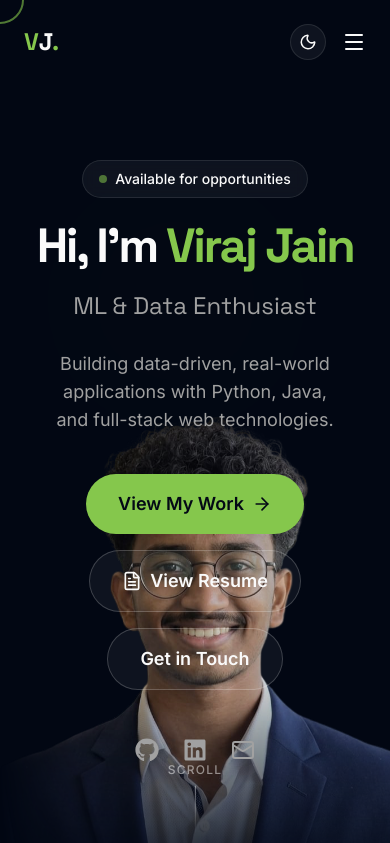
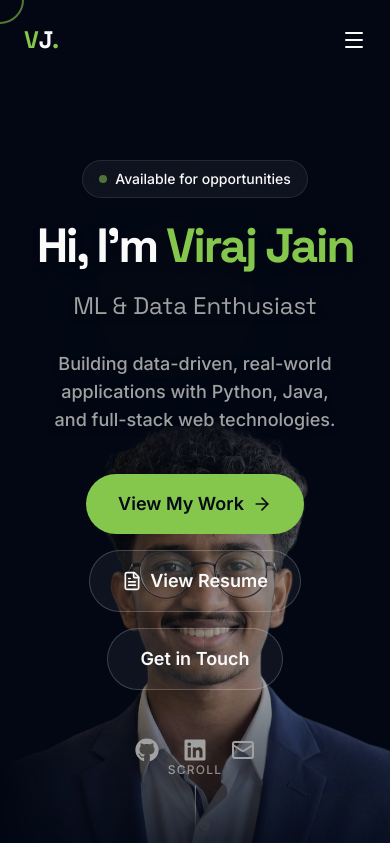
Before and after one commit to virajj12/portfolio, a Next.js app: page / in a window 390 px wide. Shown: the top 843 px of the page. Built offline with nearby package versions, Linux system fonts and the light colour scheme.

Commit message:
Removed dark mode toggle button

```diff
--- a/src/components/navbar.tsx
+++ b/src/components/navbar.tsx
@@ -5,7 +5,6 @@ import Link from "next/link";
 import { motion, AnimatePresence } from "framer-motion";
 import { Menu, X } from "lucide-react";
 import { cn } from "@/lib/utils";
-import { ThemeToggle } from "@/components/theme-toggle";
 
 const NAV_LINKS = [
   { name: "Home", href: "#home" },
@@ -89,12 +88,10 @@ export function Navbar() {
           >
             Resume
           </a>
-          <ThemeToggle />
         </nav>
 
         {/* Mobile Nav Toggle */}
         <div className="flex md:hidden items-center gap-4">
-          <ThemeToggle />
           <button
             className="text-foreground hover:text-primary transition-colors"
             onClick={() => setIsMobileMenuOpen(!isMobileMenuOpen)}
--- a/src/components/sections/hero-section.tsx
+++ b/src/components/sections/hero-section.tsx
@@ -154,8 +154,8 @@ export function HeroSection() {
         <div
           className="absolute inset-0"
           style={{
-            maskImage: "linear-gradient(to bottom, black 60%, transparent 100%), linear-gradient(to left, black 80%, transparent 100%)",
-            WebkitMaskImage: "linear-gradient(to bottom, black 60%, transparent 100%), linear-gradient(to left, black 80%, transparent 100%)",
+            maskImage: "linear-gradient(to bottom, transparent 0%, black 15%, black 60%, transparent 100%), linear-gradient(to left, black 80%, transparent 100%)",
+            WebkitMaskImage: "linear-gradient(to bottom, transparent 0%, black 15%, black 60%, transparent 100%), linear-gradient(to left, black 80%, transparent 100%)",
             WebkitMaskComposite: "source-in",
             maskComposite: "intersect"
           }}
@@ -164,7 +164,7 @@ export function HeroSection() {
             src="/viraj.png"
             alt="Viraj Jain"
             fill
-            className="object-cover object-top lg:object-center opacity-80 mix-blend-screen"
+            className="object-cover object-top lg:object-center opacity-60 md:opacity-80 mix-blend-screen transition-opacity"
             priority
             sizes="(max-width: 768px) 100vw, 50vw"
           />
@@ -180,12 +180,12 @@ export function HeroSection() {
 
           <h1
             ref={titleRef}
-            className="text-5xl md:text-7xl lg:text-8xl font-heading font-bold tracking-tighter mb-4 text-balance"
+            className="text-5xl md:text-7xl lg:text-8xl font-heading font-bold tracking-tighter mb-4 text-balance drop-shadow-lg"
           >
             {PORTFOLIO_DATA.hero.greeting} <span className="text-primary">{PORTFOLIO_DATA.name}</span>
           </h1>
 
-          <div ref={subtitleRef} className="h-[40px] md:h-[60px] flex items-center justify-center lg:justify-start mb-6 overflow-hidden w-full">
+          <div ref={subtitleRef} className="h-[40px] md:h-[60px] flex items-center justify-center lg:justify-start mb-6 overflow-hidden w-full drop-shadow-lg">
             <motion.p
               key={roleIndex}
               initial={{ opacity: 0, y: 20 }}
@@ -200,7 +200,7 @@ export function HeroSection() {
 
           <p
             ref={descriptionRef}
-            className="text-lg md:text-xl text-muted-foreground max-w-2xl text-balance mb-10"
+            className="text-lg md:text-xl text-muted-foreground max-w-2xl text-balance mb-10 drop-shadow-lg font-medium"
           >
             {PORTFOLIO_DATA.hero.valueProp}
           </p>
```
Also changed, not shown: src/app/icon.png.
